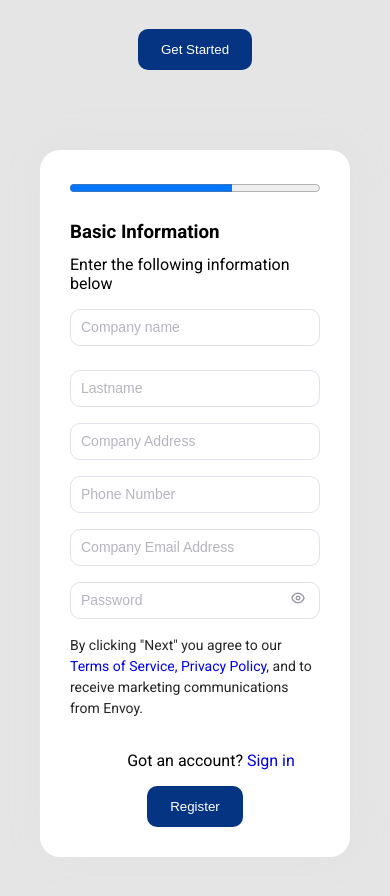
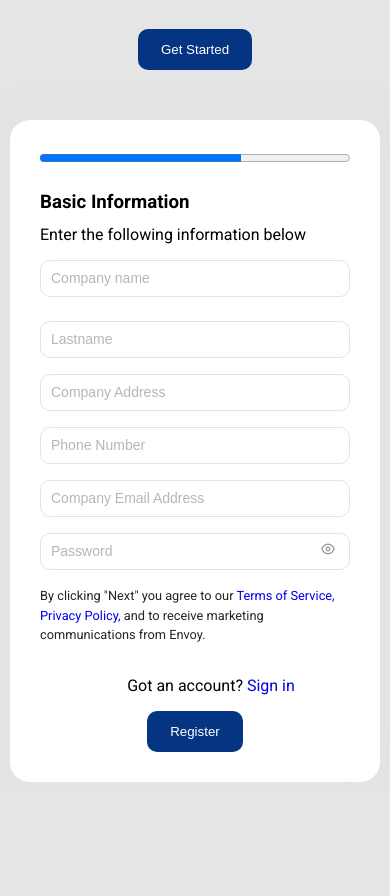
Before and after one commit to marusoft/dms, a plain HTML site: page index.html in a window 390 px wide. Shown: the part 540-1436 px from the top of the page. After the commit the page ends 1332 px from the top, so only its background shows below. Drawn offline with Linux system fonts and the light colour scheme.

Commit message:
reduce font size of terms and condition

```diff
--- a/style.css
+++ b/style.css
@@ -67,7 +67,7 @@ header {
   box-shadow: 3px -5px 40px rgba(205, 205, 212, 0.1);
   border-radius: 20px;
   padding: 30px;
-  width: 512px;
+  /* width: 512px; */
   height: auto;
   margin: 0 auto;
 }
@@ -110,7 +110,7 @@ input {
   line-height: 1.5;
   color: #252525;
 }
-a{
+a {
   text-decoration: none;
 }
 .account {
@@ -119,12 +119,12 @@ a{
   justify-content: space-between;
   align-items: center;
 }
-.account-text{
+.account-text {
   margin-left: 2rem;
 }
 
 @media (max-width: 1040px) {
-  .title-desc h3{
+  .title-desc h3 {
     font-size: 25px;
   }
 }
@@ -132,21 +132,24 @@ a{
   .register {
     flex-direction: column;
   }
-  .name-input{
+  .name-input {
     flex-direction: column;
   }
+}
+/* @media (max-width: 540px) {
 
-}
-@media (max-width: 540px) {
-  .form-container{
-    width: auto;
+} */
+@media (max-width: 400px) {
+  .account {
+    flex-direction: column;
+  }
+  .account-text {
+    margin-bottom: 1rem;
+  }
+  .register-right {
+    padding: 10px;
+  }
+  p.terms-condition{
+    font-size: 0.8rem;
   }
 }
-@media (max-width: 400px) {
-  .account{
-    flex-direction: column;
-  }
-  .account-text{
-    margin-bottom: 1rem;
-  }
-}
```
